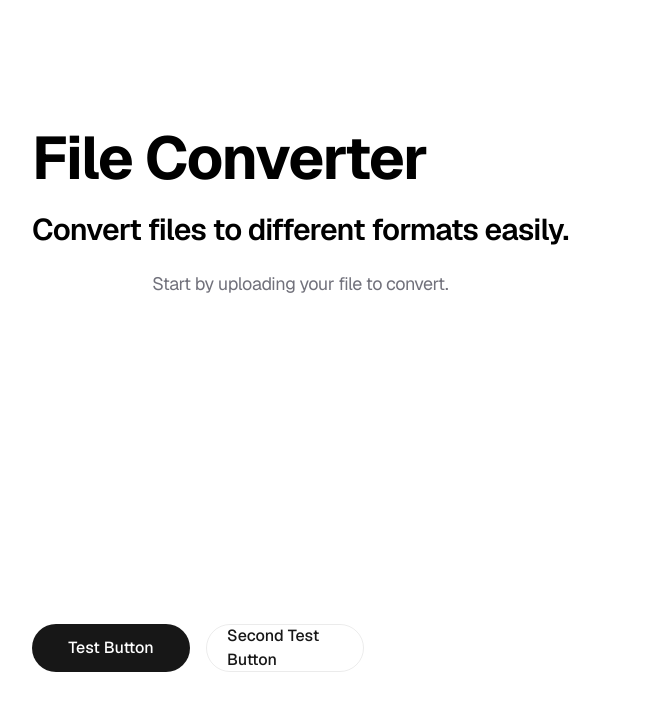
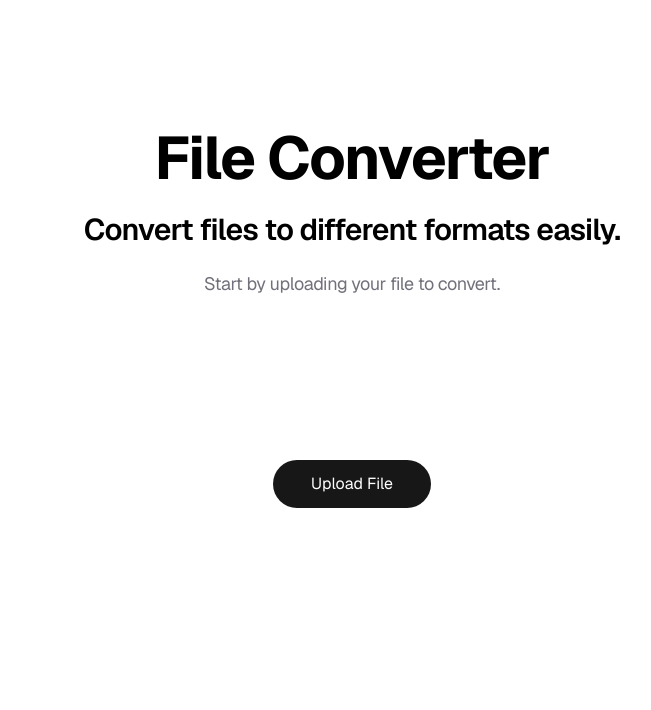
Before and after one commit to JackGavo/file-converter, a Next.js app in the folder file-converter/: page / in a window 1280 px wide. Shown: the top 710 px of the page, without its empty margins (288-939 px from the left). Built offline with nearby package versions, Linux system fonts and the light colour scheme.

Commit message:
refactor: Placed wip FileUploader into page.tsx

```diff
--- a/file-converter/app/page.tsx
+++ b/file-converter/app/page.tsx
@@ -1,13 +1,15 @@
 import Image from "next/image";
 import pageData from "../data/page.json";
+
+import FileUploader from "@/components/file-uploader/file-uploader";
 
 export default function Home() {
   return (
     <div className="flex flex-col flex-1 items-center justify-center bg-zinc-50 font-sans dark:bg-black">
-      <main className="flex flex-1 w-full max-w-3xl flex-col items-center justify-between py-32 px-16 bg-white dark:bg-black sm:items-start">
+      <main className="flex flex-1 w-full max-w-3xl flex-col items-center justify-between py-32 px-16 bg-white dark:bg-black">
 
-        <div className="flex flex-col items-center gap-6 text-center sm:items-start sm:text-left">
-          <h1 className="max-w-lg text-6xl font-bold tracking-tight text-black dark:text-zinc-50">
+        <div className="flex flex-col items-center gap-6 text-center">
+          <h1 className="mx-auto text-6xl font-bold tracking-tight text-black dark:text-zinc-50">
             {pageData.heading}
           </h1>
 
@@ -21,25 +23,9 @@ export default function Home() {
 
         </div>
 
+        <FileUploader />
+
         <div className="flex flex-col gap-4 text-base font-medium sm:flex-row">
-
-          <a
-            className="flex h-12 w-full items-center justify-center gap-2 rounded-full bg-foreground px-5 text-background transition-colors hover:bg-[#383838] dark:hover:bg-[#ccc] md:w-[158px]"
-            href="https://vercel.com/new?utm_source=create-next-app&utm_medium=appdir-template-tw&utm_campaign=create-next-app"
-            target="_blank"
-            rel="noopener noreferrer"
-          >
-            Test Button
-          </a>
-
-          <a
-            className="flex h-12 w-full items-center justify-center rounded-full border border-solid border-black/[.08] px-5 transition-colors hover:border-transparent hover:bg-black/[.04] dark:border-white/[.145] dark:hover:bg-[#1a1a1a] md:w-[158px]"
-            href="https://nextjs.org/docs?utm_source=create-next-app&utm_medium=appdir-template-tw&utm_campaign=create-next-app"
-            target="_blank"
-            rel="noopener noreferrer"
-          >
-            Second Test Button
-          </a>
 
         </div>
 
--- a/file-converter/components/file-uploader/file-uploader.tsx
+++ b/file-converter/components/file-uploader/file-uploader.tsx
@@ -1 +1,12 @@
-export default function FileUploader() {}
+export default function FileUploader() {
+    return (
+        <div className="flex flex-col items-center gap-4">
+            <label htmlFor="file-input" className="cursor-pointer">
+                <div className="flex h-12 w-full items-center justify-center gap-2 rounded-full bg-foreground px-5 text-background transition-colors hover:bg-[#383838] dark:hover:bg-[#ccc] md:w-[158px]">
+                    Upload File
+                </div>
+            </label>
+            <input id="file-input" type="file" className="hidden" />
+        </div>
+    );
+}
```
